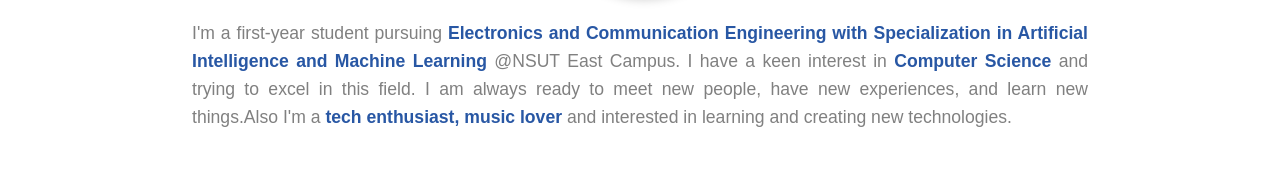
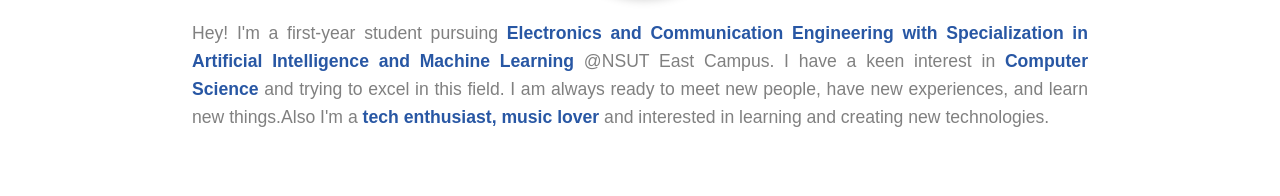
Before and after one commit to sakshamsaini13/MyPortfolio, a plain HTML site: page index.html in a window 1280 px wide. Shown: the part 604-800 px from the top of the page. Drawn offline with nearby package versions, Linux system fonts and the light colour scheme.

Commit message:
Update index.html

```diff
--- a/index.html
+++ b/index.html
@@ -108,7 +108,7 @@
             <div id="about-para">
 
                 <p>
-                    I'm a first-year student pursuing <span class="text-highlight">Electronics and Communication Engineering with Specialization in Artificial Intelligence and Machine Learning</span> @NSUT East Campus. I have a keen interest in <span class="text-highlight">Computer Science</span> and trying to excel in this field. I am always ready to meet new people, have new experiences, and learn new things.Also I'm a <span class="text-highlight">tech enthusiast, music lover</span>  and interested in learning and creating new technologies.
+                   Hey! I'm a first-year student pursuing <span class="text-highlight">Electronics and Communication Engineering with Specialization in Artificial Intelligence and Machine Learning</span> @NSUT East Campus. I have a keen interest in <span class="text-highlight">Computer Science</span> and trying to excel in this field. I am always ready to meet new people, have new experiences, and learn new things.Also I'm a <span class="text-highlight">tech enthusiast, music lover</span>  and interested in learning and creating new technologies.
                 </p>
 
             </div>
```
